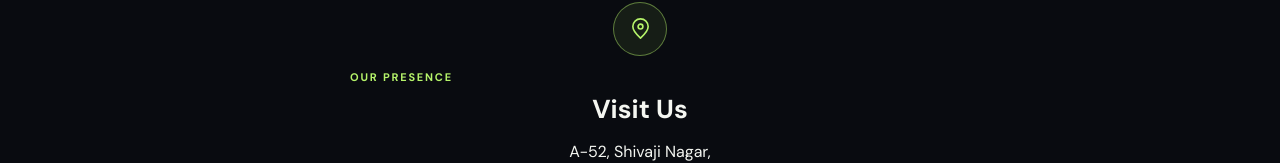
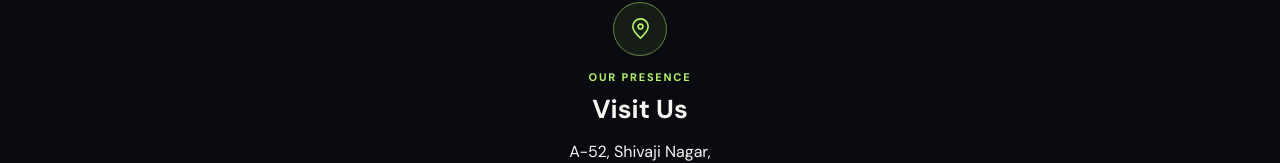
Before and after one commit to BlockForge-Devhimu/BlockForge-webiste-, a React (Vite) app: page / in a window 1280 px wide. Shown: the part 5269-5432 px from the top of the page. Built offline with nearby package versions, Linux system fonts and the light colour scheme.

Commit message:
Update styles.css

```diff
--- a/src/styles.css
+++ b/src/styles.css
@@ -2211,3 +2211,19 @@ text-align: center;
 margin-left: auto;
 margin-right: auto;
 }
+/* Force all Visit Us content to center */
+.visit-section .visit-card .visit-content,
+.visit-section .visit-card .visit-content .eyebrow {
+width: 100%;
+text-align: center !important;
+margin-left: auto !important;
+margin-right: auto !important;
+}
+
+.visit-section .visit-card {
+align-items: center !important;
+}
+
+.visit-section .visit-card .visit-content .eyebrow {
+display: block;
+}
```
